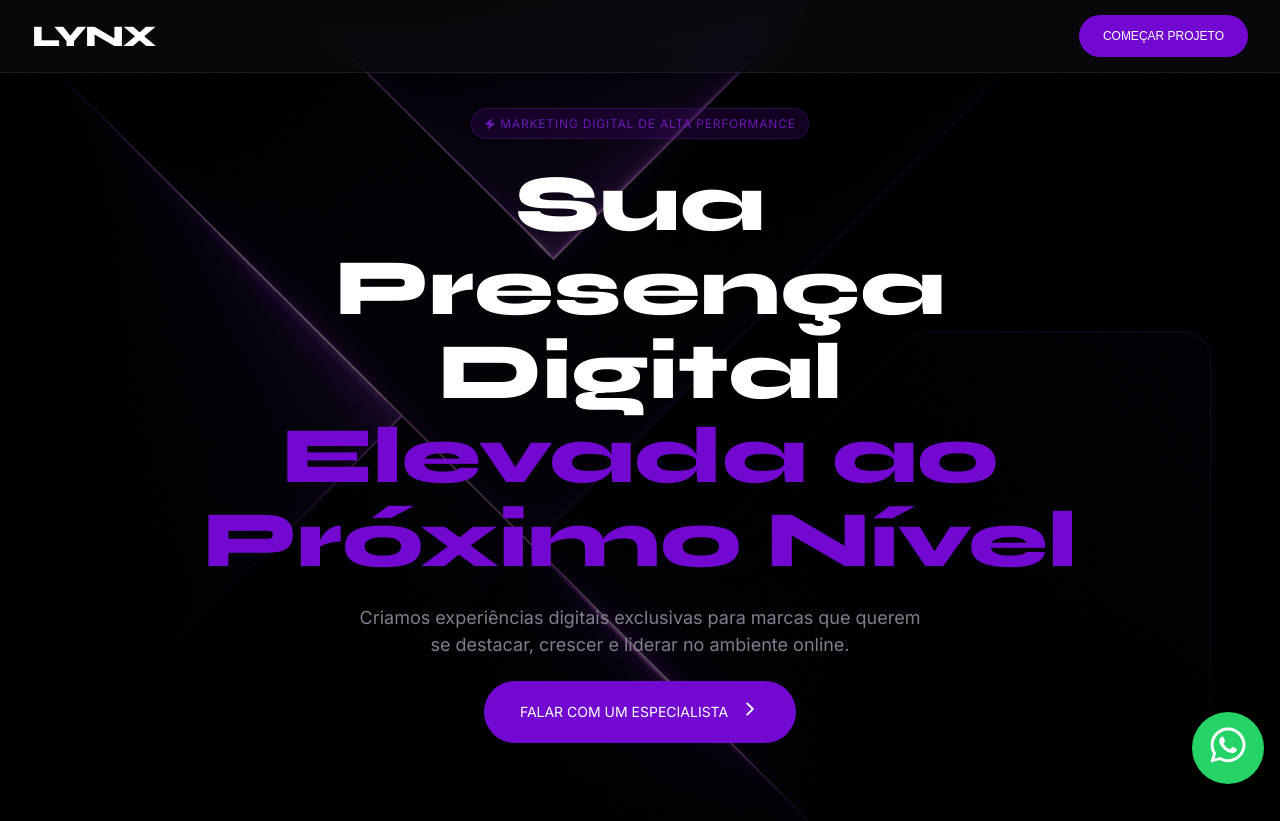
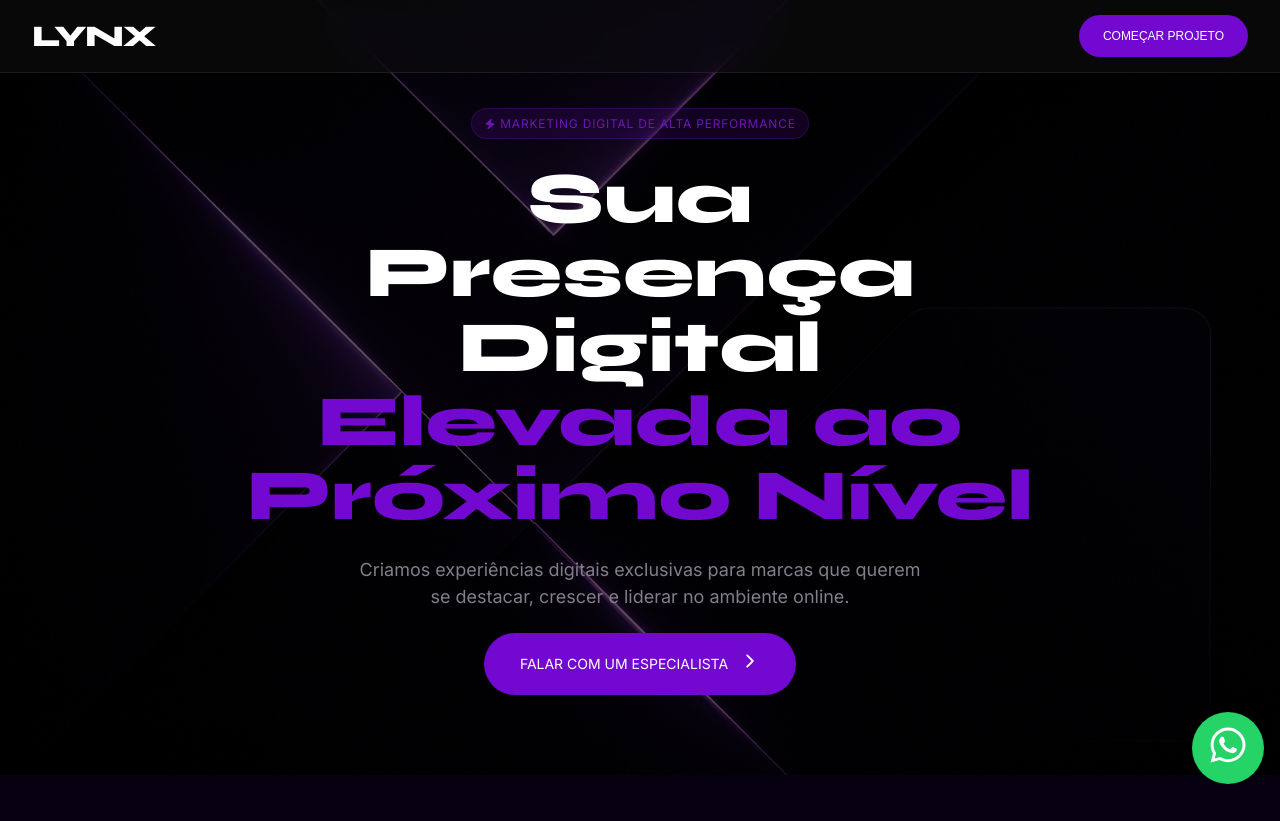
Before and after one commit to FelipePontin/lynx, a Next.js app: page / in a window 1280 px wide. Shown: the top 821 px of the page. Built offline with nearby package versions, Linux system fonts and the light colour scheme.

Commit message:
fix: banner section full title width

```diff
--- a/components/BannerSectionFull/BannerSectionFull.css
+++ b/components/BannerSectionFull/BannerSectionFull.css
@@ -28,7 +28,7 @@
 
 .bannerSectionFull__title {
     text-align: center;
-    font-size: 5rem;
+    font-size: 4.5rem;
     font-weight: 800;
     color: var(--title);
     font-family: "Syne", sans-serif;
@@ -37,12 +37,12 @@
 .bannerSectionFull__title--main {
     margin: 0 auto;
     max-width: 40rem;
-    line-height: 5.25rem;
+    line-height: 4.65rem;
 }
 
 .bannerSectionFull__title--purple {
     width: 60rem;
-    line-height: 5.25rem;
+    line-height: 4.65rem;
     color: var(--darkPurpleMain);
 }
 
```
